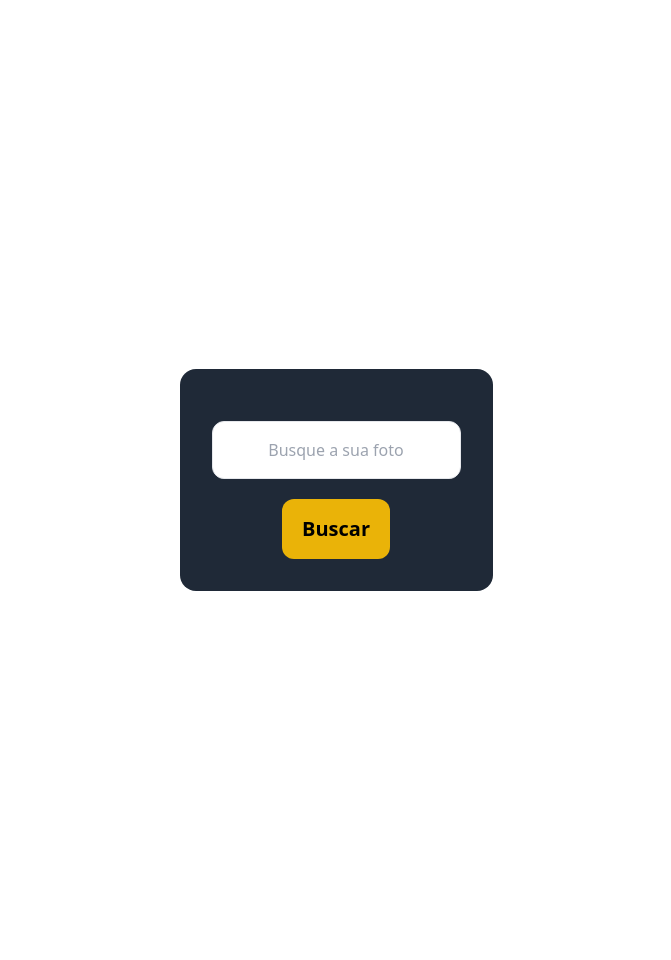
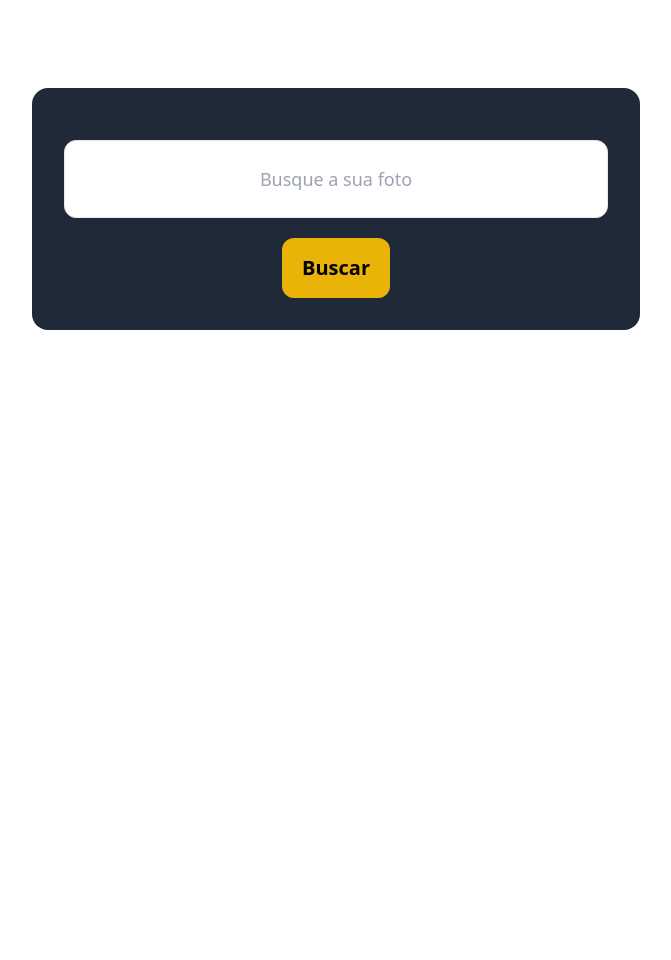
Before and after one commit to Maike2961/Api_Photos_Galery, a Django app: page / in a window 1280 px wide. Shown: the part 84-1044 px from the top of the page, without its empty margins (304-975 px from the left). After the commit the page ends 414 px from the top, so only its background shows below. Run offline with Django 5.2, Linux system fonts and the light colour scheme; some libraries are stand-ins or nearby versions.

Commit message:
Alteracoes no form do index

```diff
--- a/core/templates/core/index.html
+++ b/core/templates/core/index.html
@@ -24,11 +24,11 @@
     </section>
 </main>
 {%else%}
-<section class="flex justify-center items-center p-2 w-full h-screen">
+<section class="flex justify-center items-center p-2 w-full h-full">
     <form action="#" method="POST"
-        class="flex flex-col justify-center items-center bg-gray-800 p-8 rounded-2xl gap-x-5 ">
+        class="flex flex-col justify-center items-center bg-gray-800 p-8 w-1/2 rounded-2xl">
         {% csrf_token %}
-        <input name="query" id="input" type="text" class="w-full border text-center rounded-xl py-4 px-2 md: my-5 w-1/2"
+        <input name="query" id="input" type="text" class="w-full border text-center text-lg rounded-xl py-6 px-2 md: my-5 w-1/2"
             placeholder="Busque a sua foto">
         <button
             class="transition ease-in-out delay-150 text-black text-xl font-semibold bg-yellow-500 px-5 py-4 rounded-xl hover:bg-yellow-300">Buscar</button>
```
